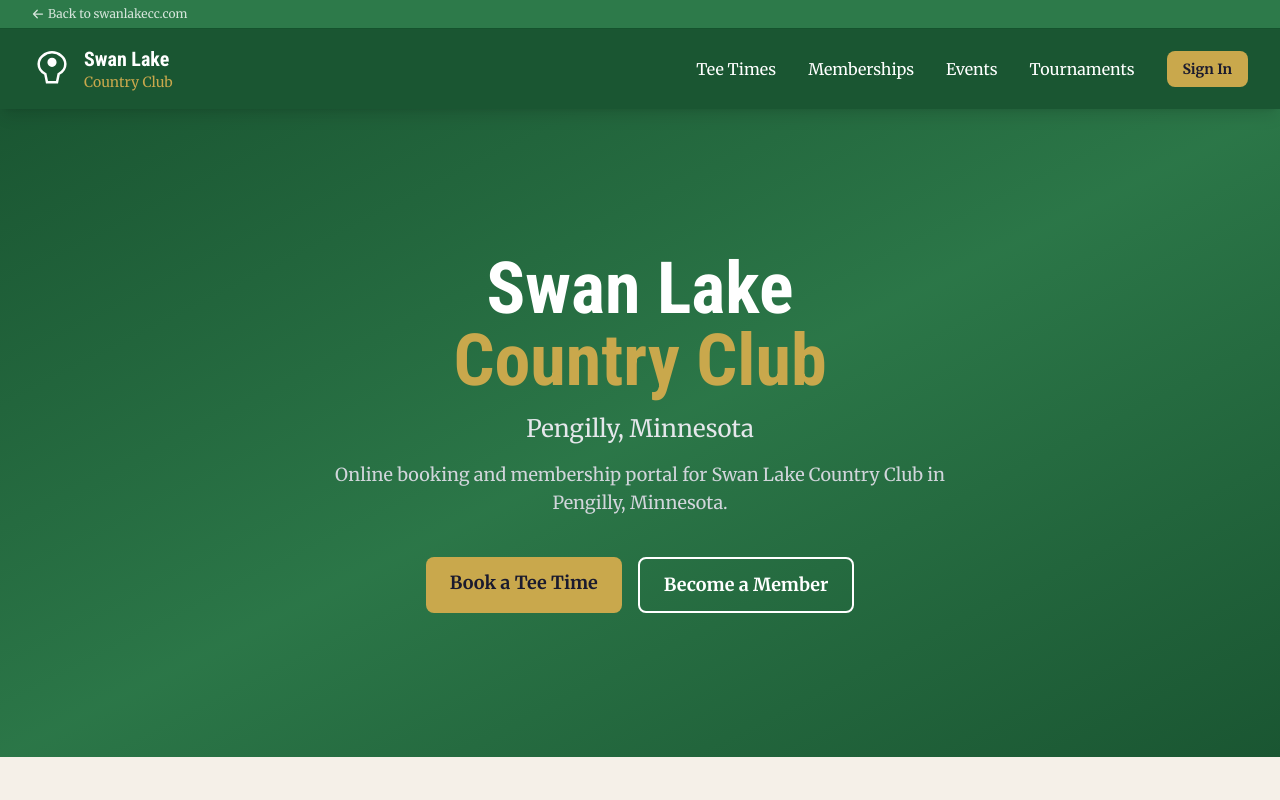
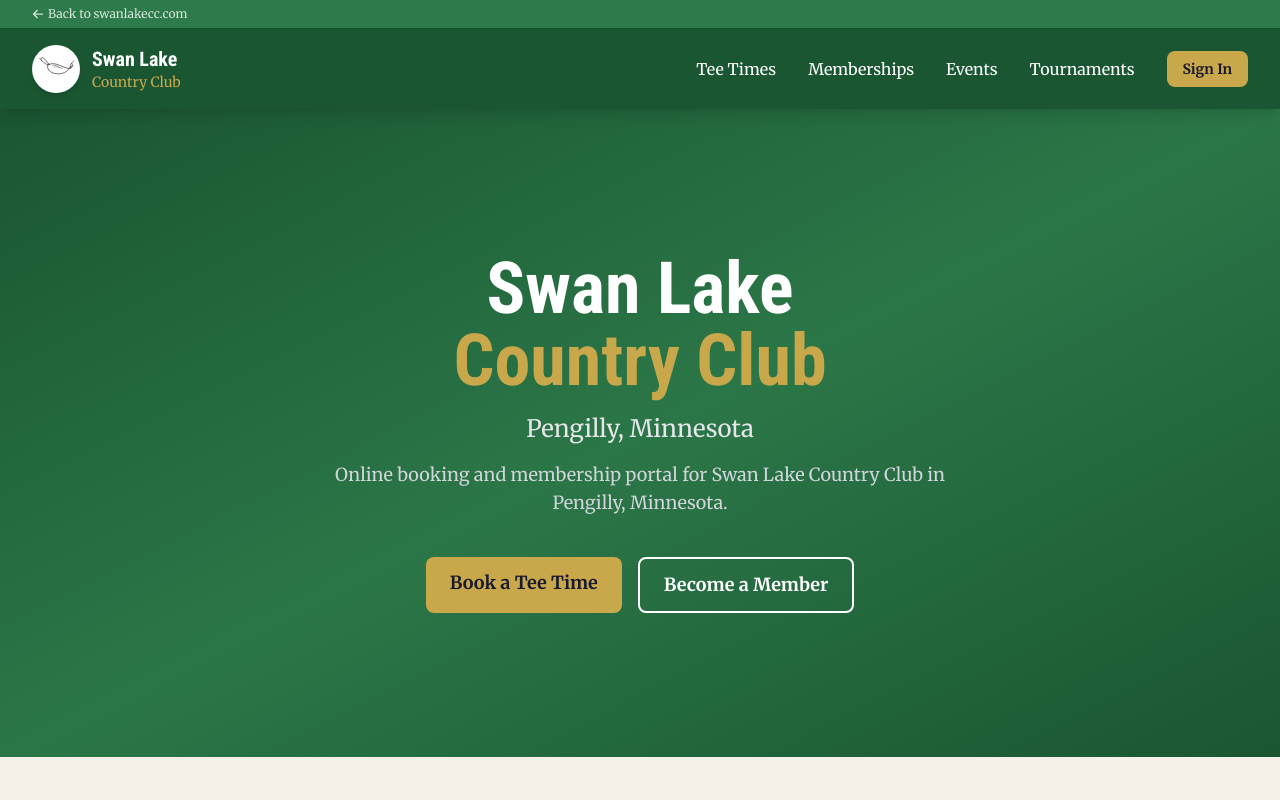
Before and after one commit to ecrist/slcc, a Next.js app: page / in a window 1280 px wide. Shown: the top 800 px of the page. Built offline with nearby package versions, Linux system fonts and the light colour scheme; no server answers.

Commit message:
Replace header logo with swan icon in white circle

```diff
--- a/src/components/Header.tsx
+++ b/src/components/Header.tsx
@@ -44,11 +44,12 @@ export default function Header() {
       <div className="max-w-7xl mx-auto px-4 sm:px-6 lg:px-8">
         <div className="flex justify-between items-center h-20">
           <Link href="/" className="flex items-center space-x-3">
-            <div className="text-white">
-              <svg xmlns="http://www.w3.org/2000/svg" className="h-10 w-10" viewBox="0 0 24 24" fill="none" stroke="currentColor" strokeWidth="1.5">
-                <path d="M12 2C8 2 4 5 4 9c0 3 2 5 4 6l1 5h6l1-5c2-1 4-3 4-6 0-4-4-7-8-7z" />
-                <circle cx="12" cy="8" r="2" fill="currentColor" />
-              </svg>
+            <div className="bg-white rounded-full h-12 w-12 flex items-center justify-center p-1 shadow-md">
+              <img
+                src="/icons/swan-logo.svg"
+                alt="Swan Lake CC"
+                className="h-9 w-9 object-contain"
+              />
             </div>
             <div>
               <h1 className="text-white font-bold text-xl leading-tight">Swan Lake</h1>
```
Also changed, not shown: public/icons/swan-logo.svg (added).
